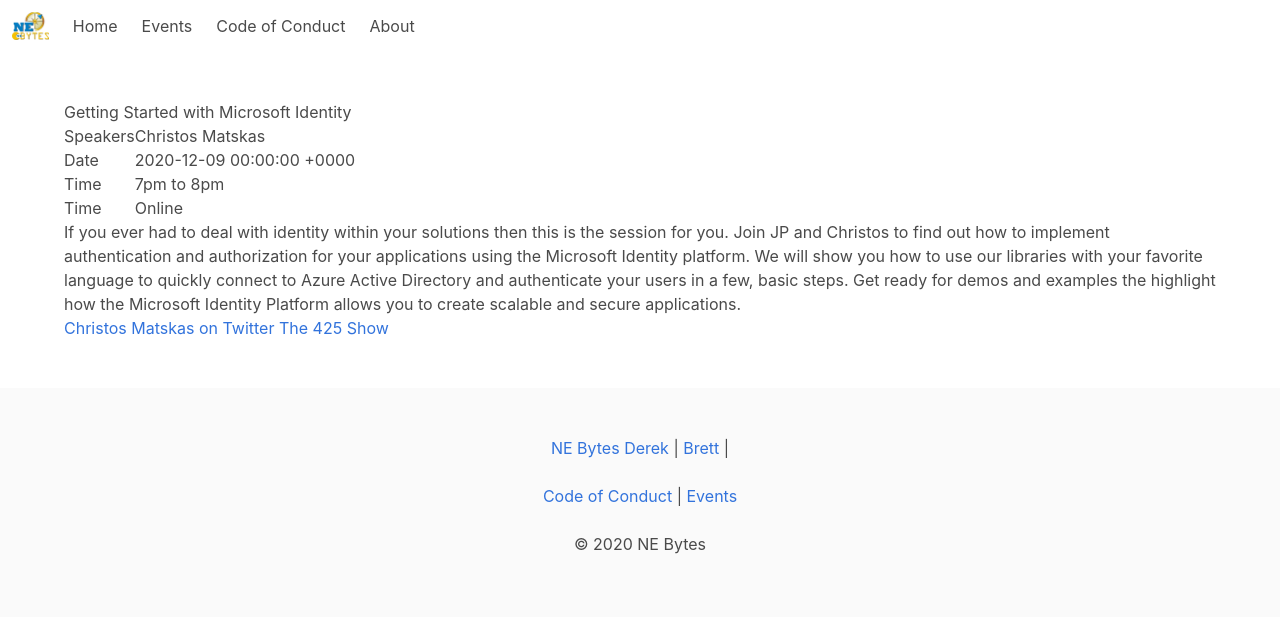
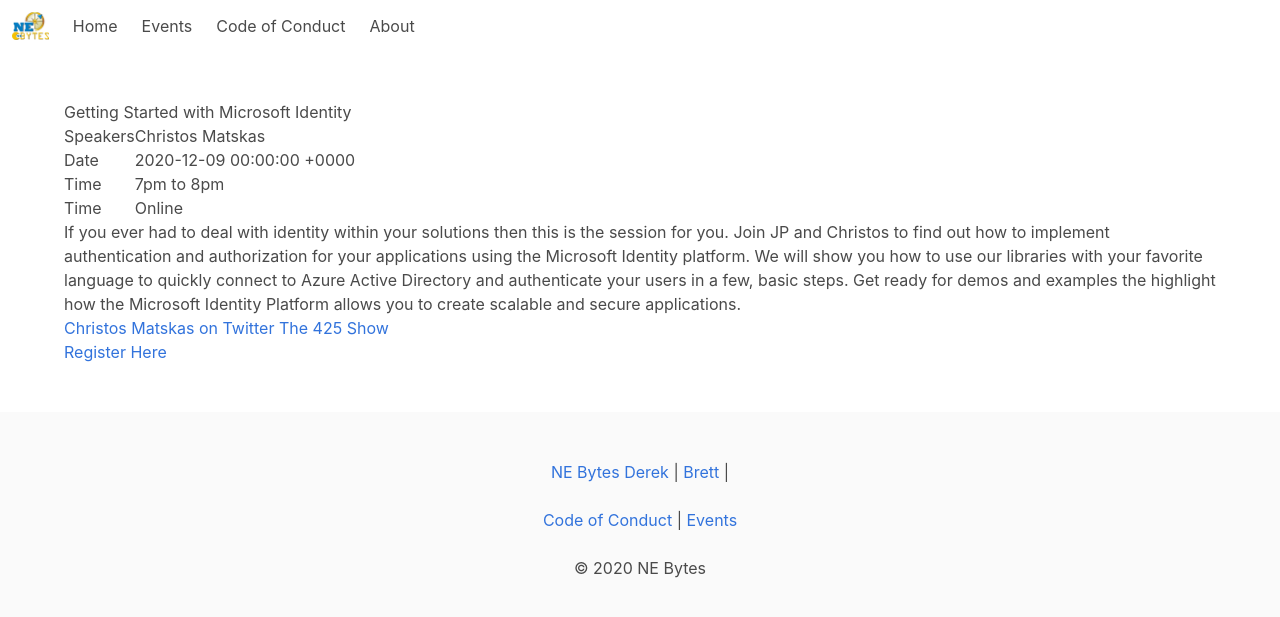
Before and after one commit to ne-bytes/ne-bytes.github.io, a Jekyll site: the page built from _posts/2020-12-09-getting-started-with-microsoft-identity.md, in a window 1280 px wide. Shown: the top 617 px of the page. Built offline with Jekyll 4.4.1, drawn with Linux system fonts in a browser that asks for light colours.

Commit message:
Update event.html

```diff
--- a/_layouts/event.html
+++ b/_layouts/event.html
@@ -25,7 +25,7 @@
       </tbody>
     </table>
 {{ content }}
-      {%if page.event %}
+      {%if page.register %}
       <a href="{{ page.event }}">Register Here</a>
       {% endif %}
   </div>
```
